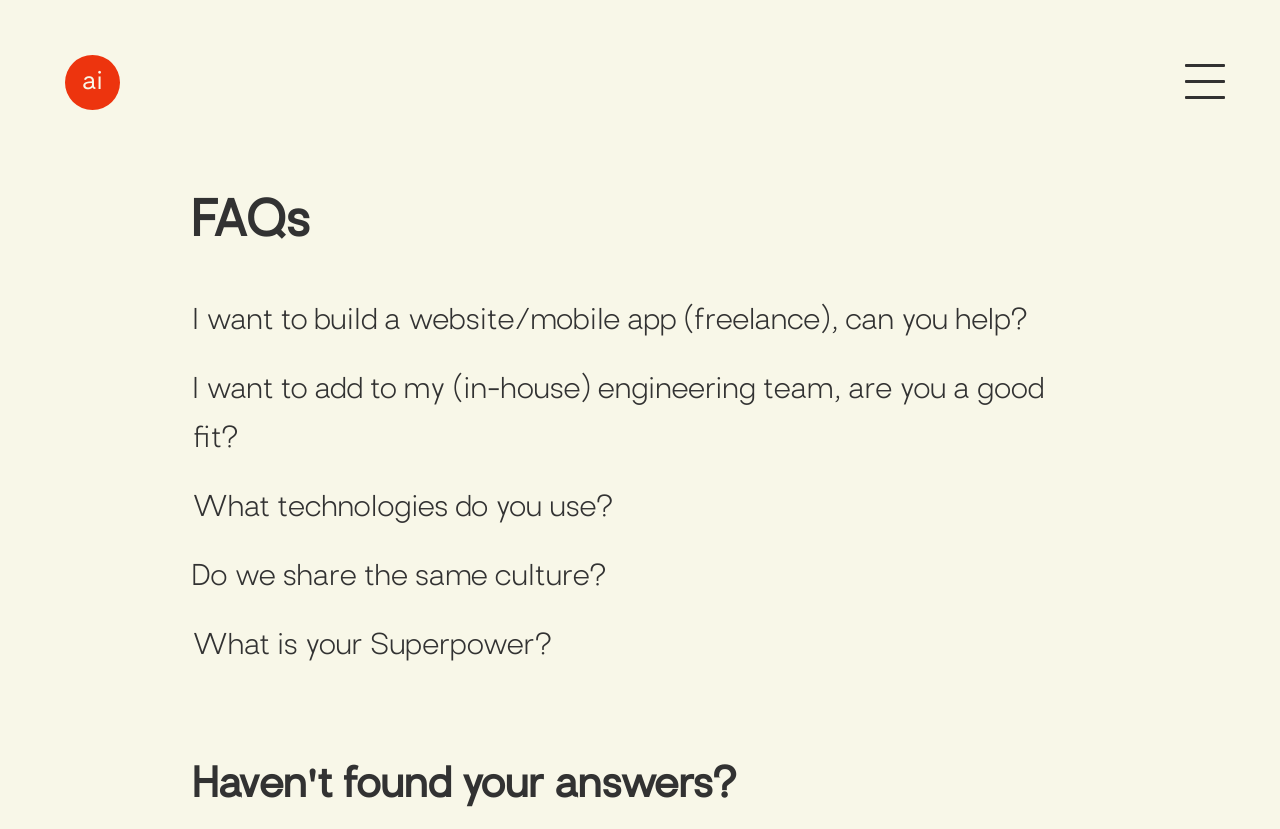
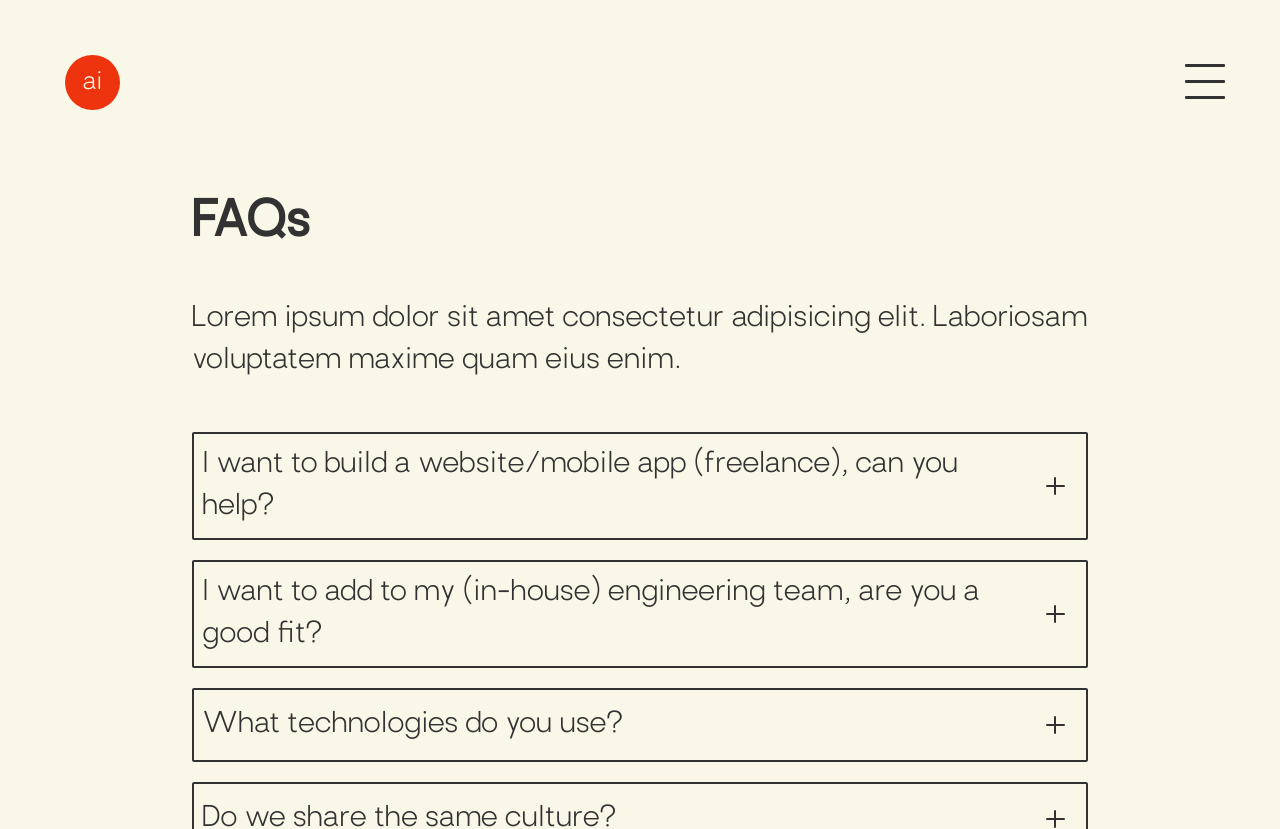
Before and after one commit to alinailina/Cover-Letter, a React (Create React App) app: page /faq in a window 1280 px wide. Shown: the top 829 px of the page. Built offline with nearby package versions, Linux system fonts and the light colour scheme.

Commit message:
Fixed accordion

```diff
--- a/src/components/index.scss
+++ b/src/components/index.scss
@@ -60,6 +60,7 @@ nav {
             color: $red;
           }
         }
+
         a,
         p {
           font-family: $regular;
@@ -106,7 +107,7 @@ nav {
 
     p {
       font-size: 1.5rem;
-      font-family: "Brasley-Medium";
+      font-family: "Brasley-Regular";
       color: $nude;
       transition: color 1s ease;
     }
--- a/src/layout/FAQ/Item.jsx
+++ b/src/layout/FAQ/Item.jsx
@@ -3,6 +3,7 @@ import React, { useState, useRef, useEffect } from "react";
 const Item = ({ question, children }) => {
   const [active, setActive] = useState(false);
   const answerRef = useRef(null);
+  const questionRef = useRef(null);
 
   useEffect(() => {
     answerRef.current.style.maxHeight = active
@@ -16,8 +17,12 @@ const Item = ({ question, children }) => {
 
   return (
     <div className="item">
-      <div className="question" onClick={toogleActive}>
+      <div className="question" ref={questionRef} onClick={toogleActive}>
         <p>{question}</p>
+        <div className={active ? "toggle active" : "toggle"}>
+          <span></span>
+          <span></span>
+        </div>
       </div>
       <div className="answer" ref={answerRef}>
         {children}
--- a/src/layout/FAQ/index.jsx
+++ b/src/layout/FAQ/index.jsx
@@ -14,6 +14,12 @@ const FAQ = () => {
       <header>
         <h2>FAQs</h2>
       </header>
+      <section>
+        <p>
+          Lorem ipsum dolor sit amet consectetur adipisicing elit. Laboriosam
+          voluptatem maxime quam eius enim.
+        </p>
+      </section>
       <Acc />
       <section className="form">
         <header>
--- a/src/layout/css/FAQ.scss
+++ b/src/layout/css/FAQ.scss
@@ -16,6 +16,25 @@
     }
   }
 
+  // Intro text
+  section:first-of-type {
+    padding: 0 0 50px;
+    @include child-container;
+
+    p {
+      font-size: 1.75rem;
+      line-height: 1.5;
+
+      @include tablet {
+        font-size: 1.5rem;
+      }
+
+      @include phone {
+        font-size: 1.25rem;
+      }
+    }
+  }
+
   // Accordion
   .accordion {
     //border: 1px solid red;
@@ -25,28 +44,74 @@
       display: flex;
       flex-direction: column;
       width: 100%;
-      max-width: 60em;
-      margin: 0 auto;
 
       // Question
       .question {
         cursor: pointer;
         display: flex;
         align-items: center;
+        border: 2px solid $black;
+        border-radius: 2px;
+        padding: 10px 8px;
+        display: flex;
+        align-items: center;
+        justify-content: space-between;
 
+        // Text
         p {
+          width: 90%;
           font-size: 1.75rem;
-          line-height: 1.75;
+          line-height: 1.5;
+
+          @include tablet {
+            font-size: 1.5rem;
+          }
 
           @include phone {
-            font-size: 6vw;
-            line-height: 1.5;
+            font-size: 1.25rem;
           }
         }
 
-        &:hover {
-          p {
-            color: $red;
+        // Toggle indicator
+        .toggle {
+          width: 50px;
+          height: 50px;
+          border: 0;
+          position: relative;
+          outline: none;
+
+          span {
+            position: absolute;
+            transition: 0.3s;
+            background: $black;
+            border-radius: 1px;
+
+            &:first-of-type {
+              top: 32%;
+              bottom: 32%;
+              width: 2px;
+              left: 52%;
+            }
+
+            &:last-of-type {
+              left: 36%;
+              right: 27%;
+              height: 2px;
+              top: 48%;
+            }
+          }
+
+          &.active {
+            background-color: transparent;
+            span:first-of-type {
+              transform: rotate(90deg);
+            }
+
+            span:last-of-type {
+              transform: rotate(90deg);
+              left: 50%;
+              right: 50%;
+            }
           }
         }
       }
@@ -55,17 +120,13 @@
       .answer {
         overflow: hidden;
         transition: max-height 0.5s ease;
-        padding: 5px 0 0;
+        padding: 5px 8px 0;
         margin: 5px 0 10px;
 
         p {
           font-size: 1.25rem;
-          line-height: 1.75;
+          line-height: 1.5;
           margin-bottom: 10px;
-
-          @include phone {
-            line-height: 1.5;
-          }
         }
 
         a {
--- a/src/layout/css/Home.module.scss
+++ b/src/layout/css/Home.module.scss
@@ -83,10 +83,6 @@
 
         @include phone {
           font-size: 1.5rem;
-        }
-
-        @include phone {
-          font-size: 1.25rem;
         }
       }
 
--- a/src/layout/css/Portfolio.module.scss
+++ b/src/layout/css/Portfolio.module.scss
@@ -85,10 +85,6 @@
         @include phone {
           font-size: 1.5rem;
         }
-
-        @include phone {
-          font-size: 1.25rem;
-        }
       }
 
       @include phone {
```
